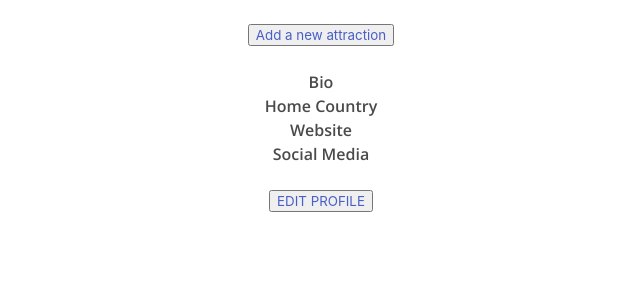
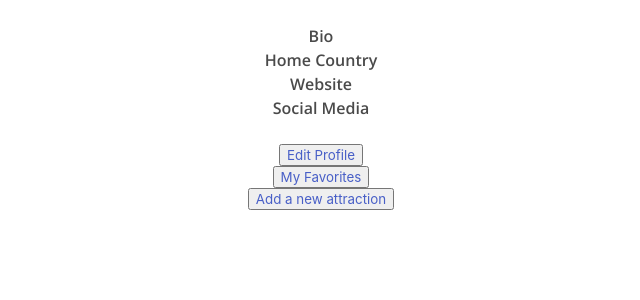
Before and after one commit to Team-TravelApp/Travel-app, a Django app: template templates/travel/profile_detail.html in a window 1280 px wide. Shown: the part 85-385 px from the top of the page, without its empty margins (319-959 px from the left). Run offline with Django 3.2, Linux system fonts and the light colour scheme; the template is opened without the code that fills it, so the values that code supplies are empty.

Commit message:
profilefavorites

```diff
--- a/templates/travel/attractions_by_favorite.html
+++ b/templates/travel/attractions_by_favorite.html
@@ -1,7 +1,8 @@
 {% extends "base.html" %}
 {% load static %}
 {% block content %}
-<h1>Favorites</h1>
+</br>
+<h1>Your Favorite Attractions!</h1>
 
 {% for favorite in favorites %}
 <div class="box is-flex is-flex-direction-column card is-justify-content-space-evenly is-align-items-center">
--- a/templates/travel/profile_detail.html
+++ b/templates/travel/profile_detail.html
@@ -2,12 +2,10 @@
 {% load static %}
 
 {% block content %}
-</br>
 
-    <button>
-        <a href="{% url 'add_attraction' %}">
-       Add a new attraction</a>
-   </button>
+
+
+
 </br>
 
     <p> {{ profile.profile_pic }}</p>
@@ -19,8 +17,14 @@
 
 </br>
 
-<button><a href="{% url 'profileedit' pk=user.pk %}">EDIT PROFILE</a></button>
+<button><a href="{% url 'profileedit' pk=user.pk %}">Edit Profile</a></button>
 
+<button><a href="{% url 'attractions_by_favorite' %}">My Favorites</a></button>
+
+<button>
+    <a href="{% url 'add_attraction' %}">
+   Add a new attraction</a>
+</button>
 </br>
 
     {% for attraction in attractions %}
--- a/travel/views.py
+++ b/travel/views.py
@@ -31,11 +31,12 @@ def profile_detail(request, pk):
     user = CustomUser.objects.get(pk=pk)
     profile = get_object_or_404(Profile, user=user)
     attractions = AttractionPost.objects.filter(user=user)
-    #posts = AttractionPost.objects.filter(tags=tag)
+    favorites = Favorite.objects.filter(user=user)
     context = {
         'profile': profile,
         'user': user,
         'attractions': attractions,
+        'favorites': favorites,
         'pk': pk
     }
     return render(request, 'travel/profile_detail.html', context)
```
